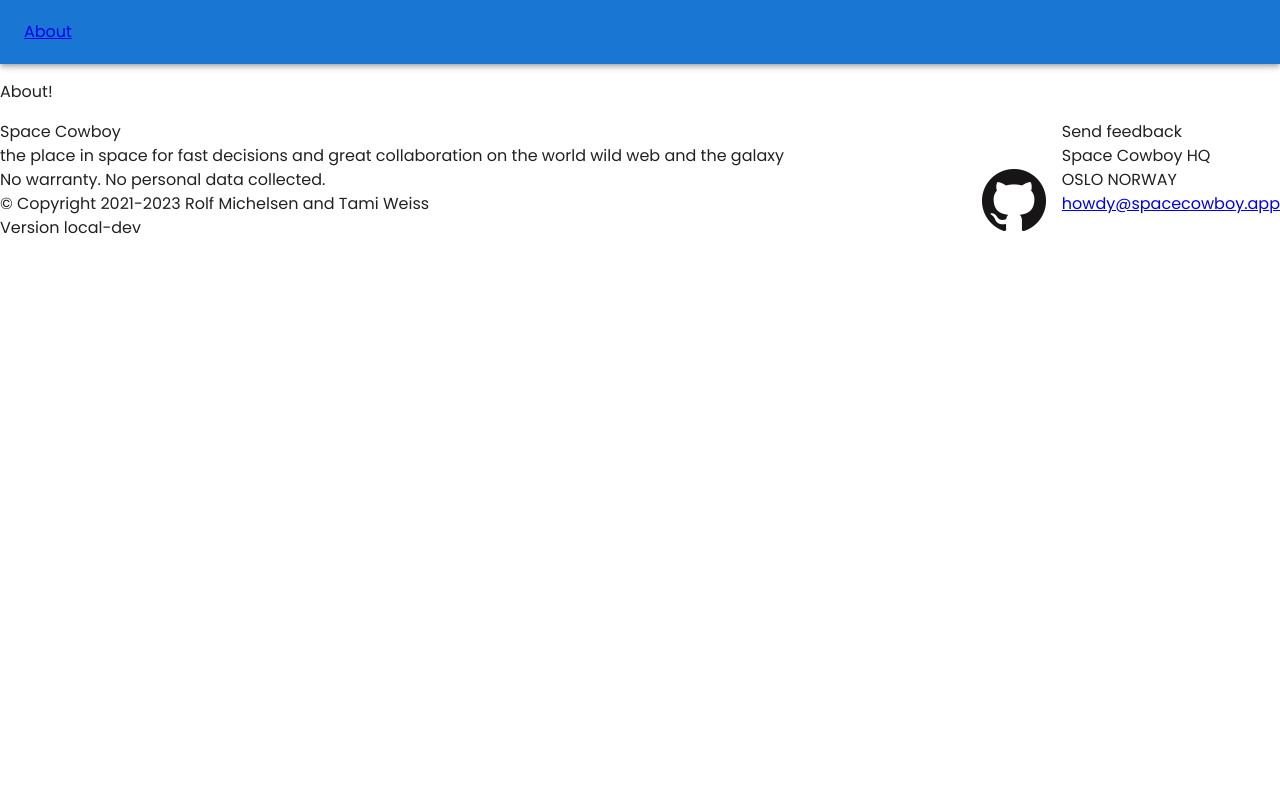
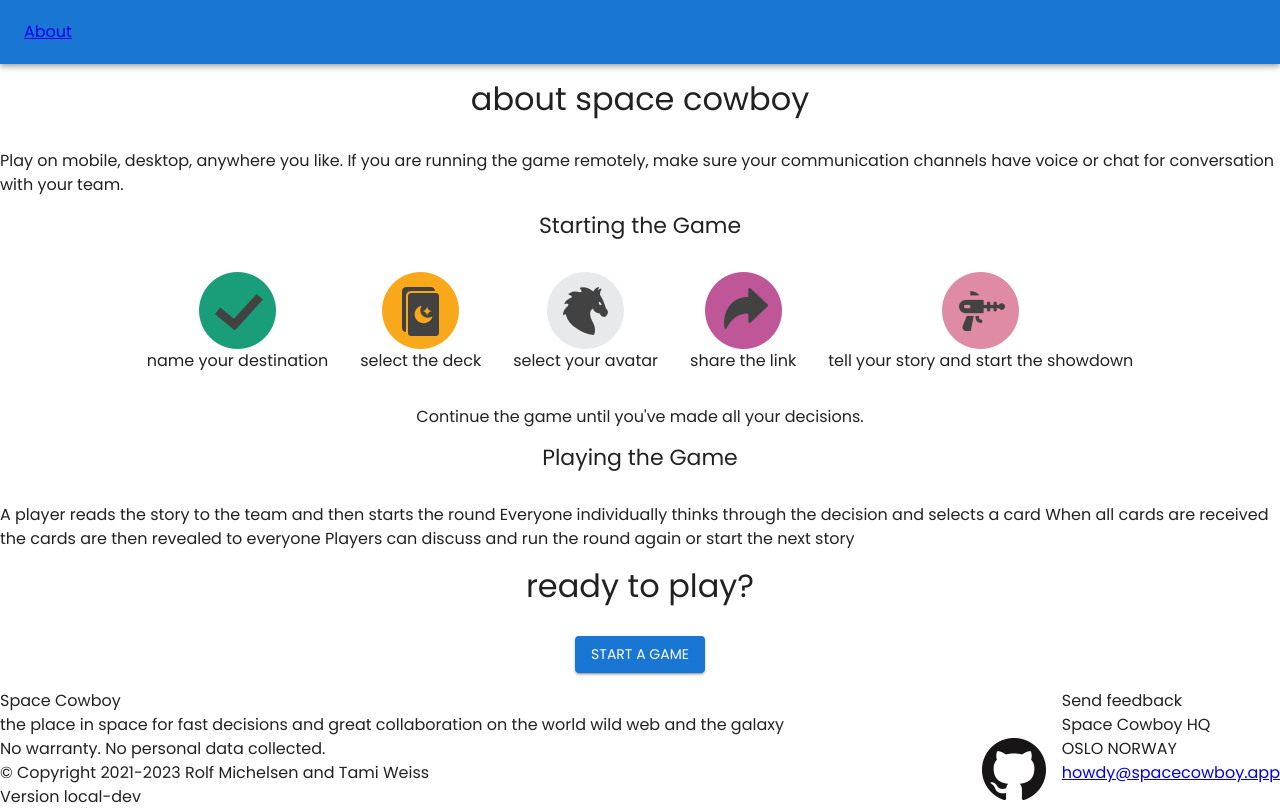
Before and after one commit to spacecowboy-app/Spacecowboy, a Next.js app: page /about in a window 1280 px wide. Built offline with nearby package versions, Linux system fonts and the light colour scheme.

Commit message:
Basic content for about screen

```diff
--- a/pages/about.tsx
+++ b/pages/about.tsx
@@ -14,8 +14,69 @@
     limitations under the License.
 */
 
+import Box from "@mui/material/Box";
+import Button from "@mui/material/Button";
+import Stack from "@mui/material/Stack";
+import Typography from "@mui/material/Typography";
+import Image from "next/image";
+
+import DestionationImage from "@/images/about/destination.png";
+import SelectDeckImage from "@/images/about/selectdeck.png";
+import SelectAvatarImage from "@/images/about/selectavatar.png";
+import ShareLinkImage from "@/images/about/sharelink.png";
+import ShowdownImage from "@/images/about/showdown.png";
+
+
 
 export default function About(): JSX.Element
 {
-    return (<>About!</>);
+    return (
+        <Stack spacing={2} alignItems="center" >
+            <Stack alignItems="center" spacing={4} >
+                <Typography variant="h1">About Space Cowboy</Typography>
+                <Typography>
+                    Play on mobile, desktop, anywhere you like. If you are running the game remotely, make sure your communication channels have voice or chat for conversation with your team.
+                </Typography>
+            </Stack>
+            <Stack alignItems="center" spacing={4} >
+                <Typography variant="h2">Starting the Game</Typography>
+                <Stack direction="row" spacing={4} >
+                    <Stack alignItems="center">
+                        <Image src={DestionationImage} alt="destination" />
+                        <Typography>name your destination</Typography>
+                    </Stack>
+                    <Stack alignItems="center">
+                        <Image src={SelectDeckImage} alt="destination" />
+                        <Typography>select the deck</Typography>
+                    </Stack>
+                    <Stack alignItems="center">
+                        <Image src={SelectAvatarImage} alt="destination" />
+                        <Typography>select your avatar</Typography>
+                    </Stack>
+                    <Stack alignItems="center">
+                        <Image src={ShareLinkImage} alt="destination" />
+                        <Typography>share the link</Typography>
+                    </Stack>
+                    <Stack alignItems="center">
+                        <Image src={ShowdownImage} alt="destination" />
+                        <Typography>tell your story and start the showdown</Typography>
+                    </Stack>
+                </Stack>
+                <Typography>Continue the game until you've made all your decisions.</Typography>
+            </Stack>
+            <Stack alignItems="center" spacing={4} >
+                <Typography variant="h2">Playing the Game</Typography>
+                <Typography>
+                    A player reads the story to the team and then starts the round
+                    Everyone individually thinks through the decision and selects a card
+                    When all cards are received the cards are then revealed to everyone
+                    Players can discuss and run the round again or start the next story
+                </Typography>
+            </Stack>
+            <Stack alignItems="center" spacing={4} >
+                <Typography variant="h1">Ready to Play?</Typography>
+                <Button variant="contained" href="/start">start a game</Button>
+            </Stack>
+        </Stack>
+    );
 }
```
